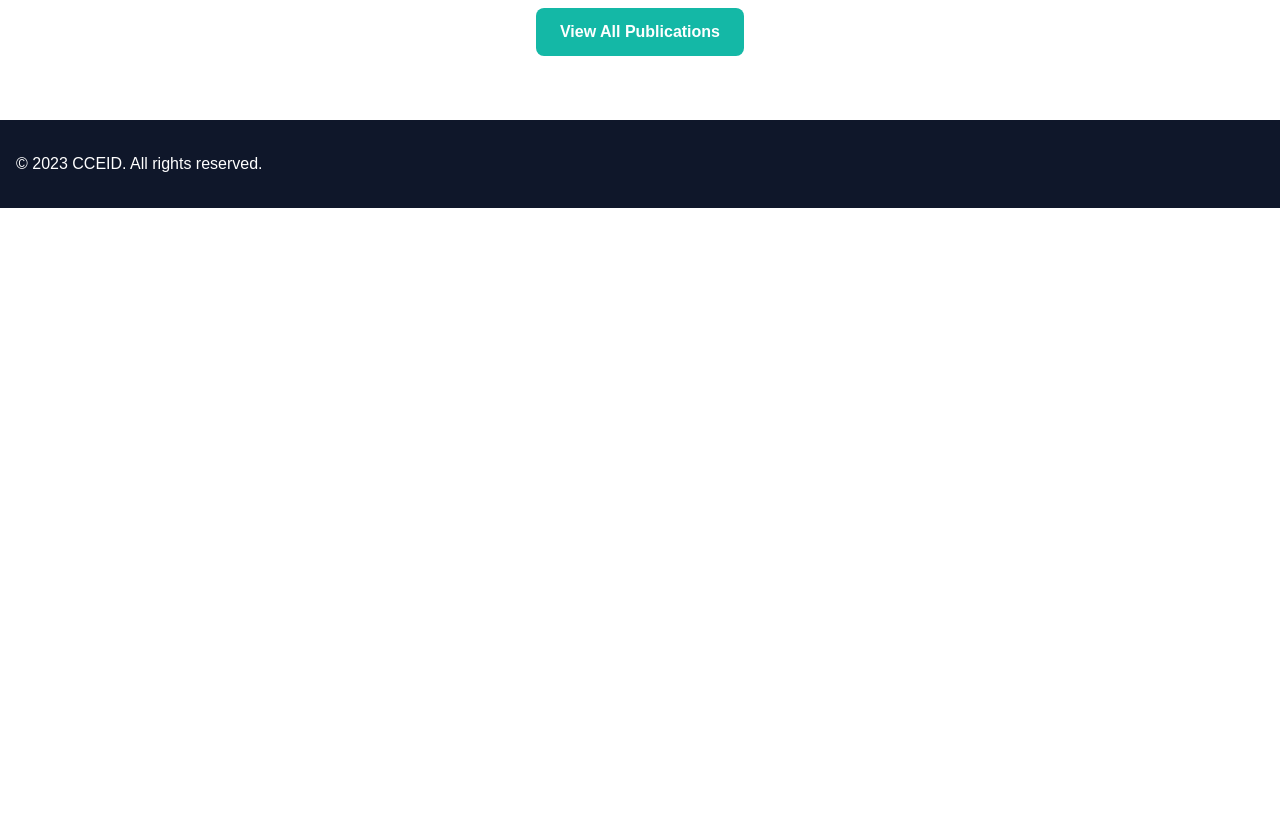
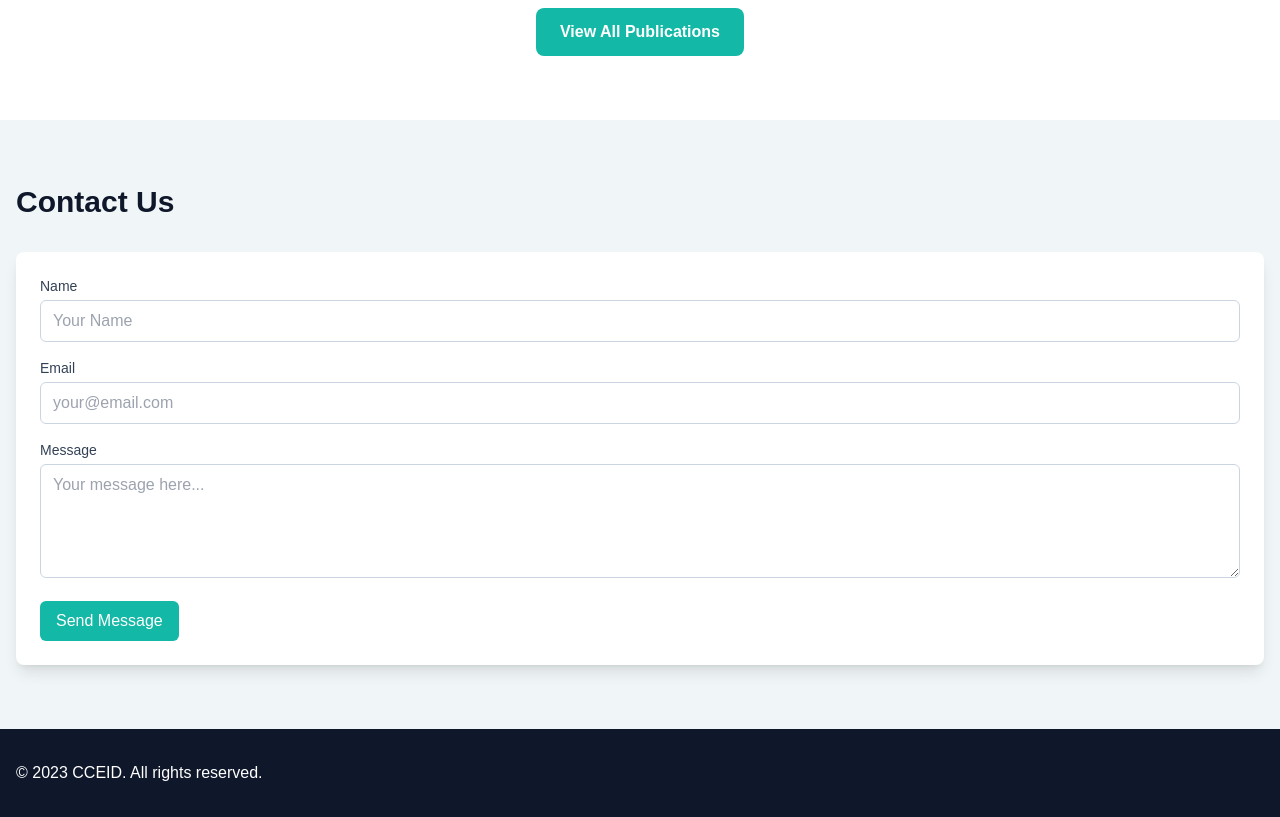
Before and after one commit to merlinvn/ceid-www, a Next.js app: page / in a window 1280 px wide. Shown: the part 3040-3857 px from the top of the page. Before the commit the page ends 3248 px from the top, so only its background shows below. Built offline with nearby package versions, Linux system fonts and the light colour scheme.

Commit message:
bring back contact us

```diff
--- a/src/components/home-page.tsx
+++ b/src/components/home-page.tsx
@@ -8,7 +8,7 @@ import Hero from "./home-page/hero";
 import About from "./home-page/about";
 import Research from "./home-page/research";
 import FeaturedPublications from "./home-page/featured-publications";
-// import Contact from "./home-page/contact";
+import Contact from "./home-page/contact";
 
 export function HomePage() {
   const aboutRef = useRef<HTMLDivElement>(null);
@@ -49,7 +49,7 @@ export function HomePage() {
         <About aboutRef={aboutRef} />
         <Research researchRef={researchRef} />
         <FeaturedPublications publicationsRef={publicationsRef} />
-        {/* <Contact contactRef={contactRef} /> */}
+        <Contact contactRef={contactRef} />
       </main>
       <Footer />
     </div>
```
